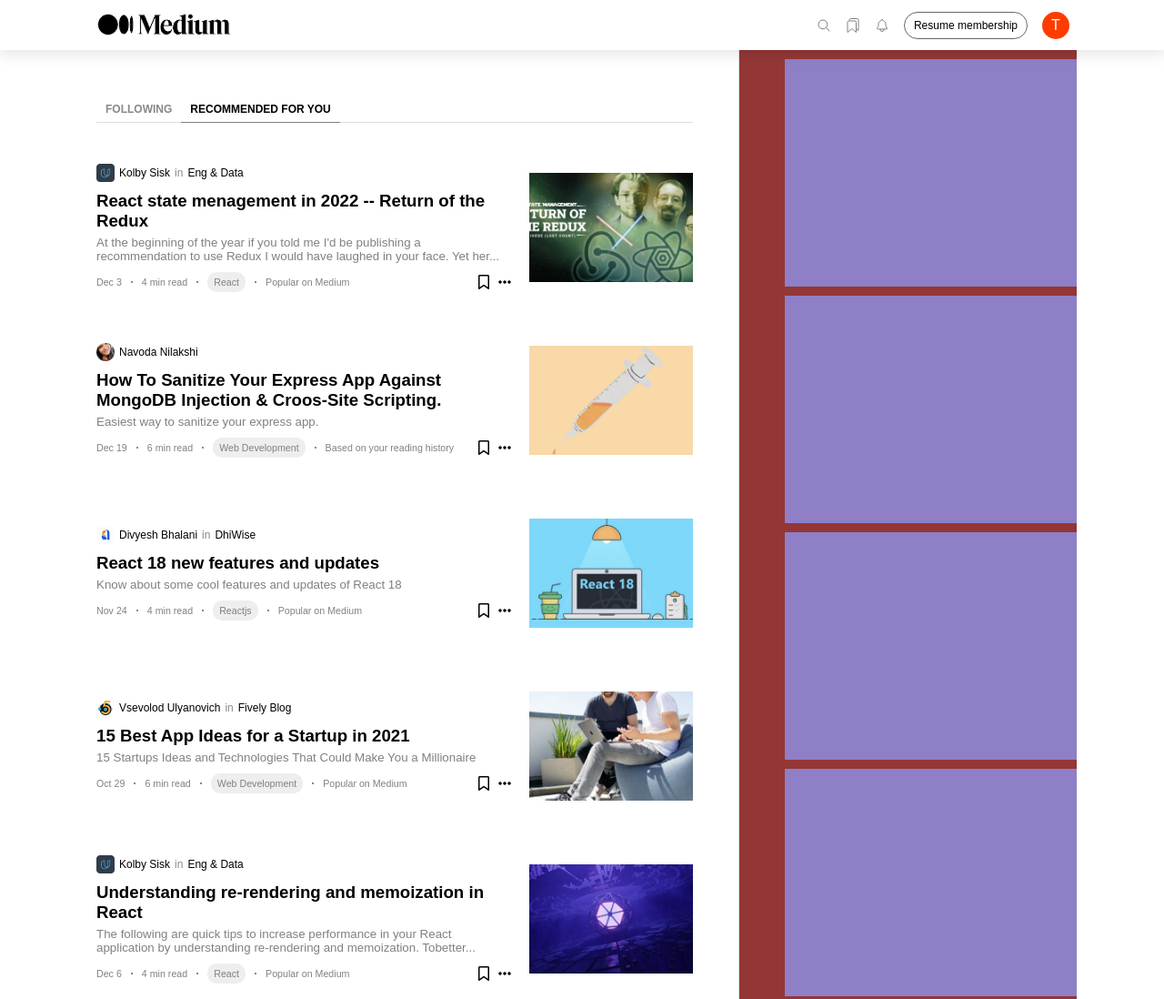
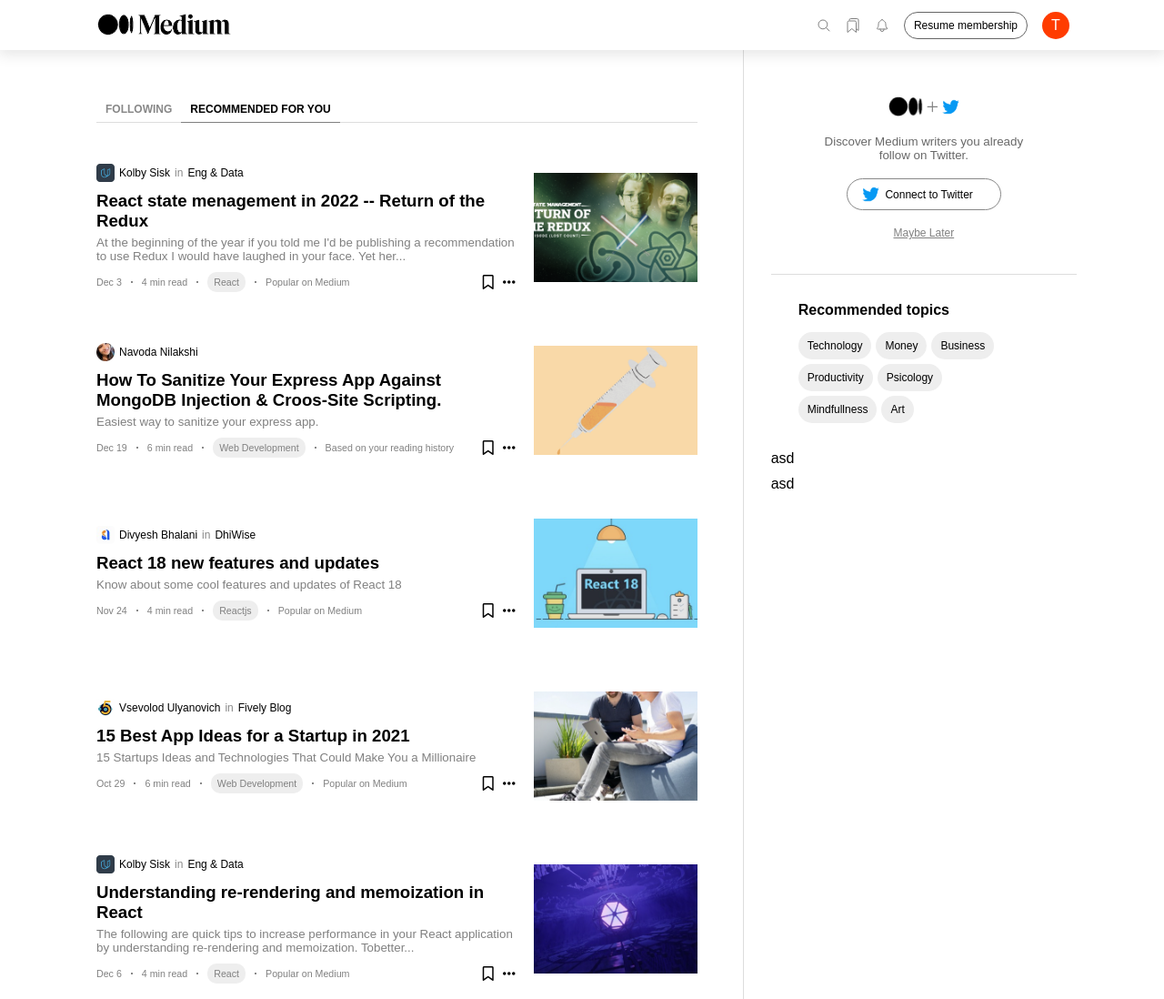
Before and after one commit to Nat1985/Epicode_M1_D8, a plain HTML site: page D8/index.html in a window 1280 px wide. Shown: the top 1098 px of the page at 91% size. Drawn offline with nearby package versions, Linux system fonts and the light colour scheme.

Commit message:
20 marzo

```diff
--- a/D8/css/style.css
+++ b/D8/css/style.css
@@ -55,7 +55,6 @@
                 flex-wrap: nowrap;
                 justify-content: flex-end;
                 align-items: center;
-                /* padding-right: 10px; */
             }
 
             .options * {
@@ -92,7 +91,6 @@
             }
 
     main {
-        background-color: blueviolet;
         width: 85%;
         display: flex;
         flex-direction: row;
@@ -101,7 +99,6 @@
     }
 
         .main-section {
-            background-color: rgb(255, 255, 255);
             width: 100%;
             border-right: solid 1px #dddddd;
             padding-right: 50px;
@@ -257,15 +254,99 @@
                 }
 
         .side-section {
-            background-color: rgb(148, 54, 54);
             width: 550px;
-            padding-left: 50px;
+            padding-left: 30px;
         }
 
             .side-section div {
-                background-color: rgb(142, 127, 199);
                 width: 100%;
-                height: 250px;
                 margin: 10px 0px;
-                padding: 10px;
+                /* padding: 10px; */
             }
+
+            .twitter {
+                display: flex;
+                flex-direction: column;
+                align-items: center;
+                padding: 30px 0px;
+                border-bottom: solid 1px #dddddd;
+            }
+
+                .twitter > * {
+                    display: flex;
+                    flex-direction: row;
+                    justify-content: center;
+                    align-items: center;
+                    text-align: center;
+                    font-size: 10pt;
+                    margin: 8px 0px;
+                }
+
+                .twitter div:first-child {
+                    font-size: 14pt;
+                    color: grey;
+                    width: fit-content;
+                }
+
+                    .twitter div:first-child img:first-child {
+                        height: 25px;
+                    }
+
+                    .twitter div:first-child img:last-child {
+                        height: 17px;
+                    }
+
+                .twitter > span:nth-child(2) {
+                    width: 240px;
+                    color: rgb(104, 104, 104);
+                }
+
+                .twitter div:nth-child(3) {
+                    width: fit-content;
+                    padding: 8px 10px;
+                    border: solid 1px #888888;
+                    border-radius: 25px;
+                }
+
+                    .twitter div:nth-child(3) img {
+                        height: 17px;
+                        margin: 0px 5px;
+                    }
+
+                    .twitter div:nth-child(3) span {
+                        margin-right: 20px;
+                        font-size: 9pt;
+                    }
+
+                .twitter > span:last-child {
+                    font-size: 9pt;
+                }
+
+                    .twitter > span:last-child a:link {
+                        color: grey;
+                    }
+
+            .recommended {
+                padding: 20px 60px 20px 30px;
+            }
+
+            .recommended h4 {
+                margin-bottom: 10px;
+            }
+
+
+            .recommended ul {
+                display: flex;
+                flex-direction: row;
+                flex-wrap: wrap;
+                list-style: none;
+            }
+
+            .recommended li {
+                padding: 8px 10px;
+                margin-right: 5px;
+                margin-top: 5px;
+                background-color: #eeeeee;
+                border-radius: 20px;
+                font-size: 9pt;
+            }
--- a/D8/index.html
+++ b/D8/index.html
@@ -232,10 +232,37 @@
 
             <!-- RIGHT SECTION -->
             <div class="side-section">
-                <div class="twitter"></div>
-                <div class="recommended"></div>
-                <div class="who"></div>
-                <div class="saved"></div>
+                <div class="twitter">
+                    <div>
+                        <img src="images/logo_icon.png">
+                        <ion-icon name="add-outline"></ion-icon>
+                        <img src="images/twitter_logo.png">
+                    </div>
+                    <span>
+                        Discover Medium writers you already follow on Twitter.
+                    </span>
+                    <div>
+                        <img src="images/twitter_logo.png">
+                        <span>Connect to Twitter</span>
+                    </div>
+                    <span>
+                        <a href="#">Maybe Later</a>
+                    </span>
+                </div>
+                <div class="recommended">
+                    <h4>Recommended topics</h4>
+                    <ul>
+                        <li>Technology</li>
+                        <li>Money</li>
+                        <li>Business</li>
+                        <li>Productivity</li>
+                        <li>Psicology</li>
+                        <li>Mindfullness</li>
+                        <li>Art</li>
+                    </ul>
+                </div>
+                <div class="who">asd</div>
+                <div class="saved">asd</div>
                 <ul></ul>
             </div>
         </main>
```
